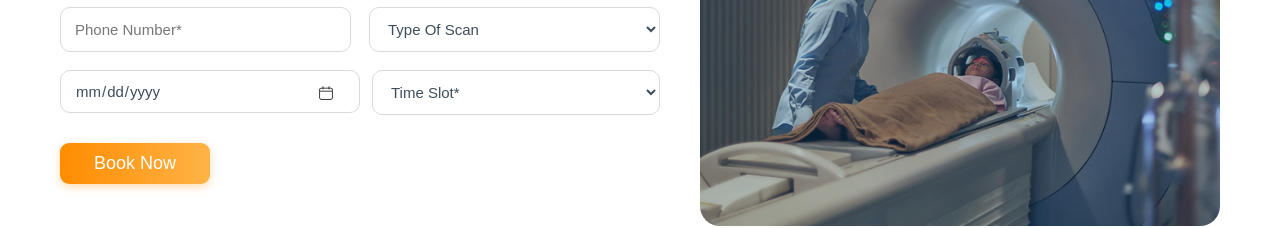
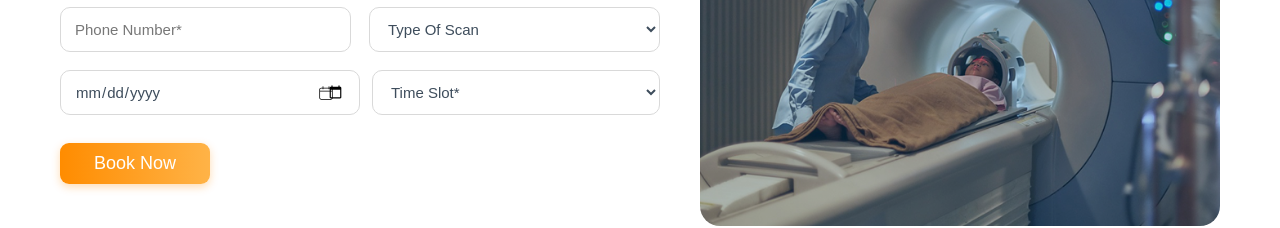
Before and after one commit to msdevagnanam/Vj-Scan-Page, a React (Vite) app: page /ctscan in a window 1280 px wide. Shown: the part 2789-3017 px from the top of the page. Built offline with nearby package versions, Linux system fonts and the light colour scheme.

Commit message:
date changed

```diff
--- a/src/components/CT-Scan/CTScanBooking.jsx
+++ b/src/components/CT-Scan/CTScanBooking.jsx
@@ -28,16 +28,11 @@ function CTScanBooking() {
 
                     <div className="form-row">
                         <div className="date-picker-wrapper">
-  <input
-    id="appointment-date"
-    type="date"
-    className="date-input"
-    placeholder="mm/dd/yyyy"
-    onFocus={() => {
-      const el = document.getElementById("appointment-date");
-      if (el?.showPicker) el.showPicker(); // open native picker
-    }}
-  />
+                        <div className="date-wrapper">
+  <input type="date" id="date" required />
+  <label htmlFor="date">mm/dd/yyyy</label>
+</div>
+
 
                         <button
                             type="button"
@@ -51,8 +46,6 @@ function CTScanBooking() {
                             <CiCalendar size={18} />
                         </button>
                         </div>
-
-
                         <select>
                         <option>Time Slot*</option>
                         <option>09:00 AM</option>
```
Lines whose indentation alone changed are shown as unchanged.
